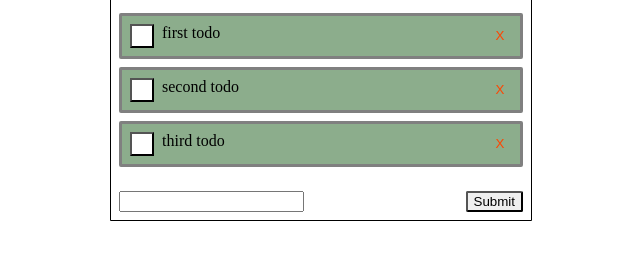
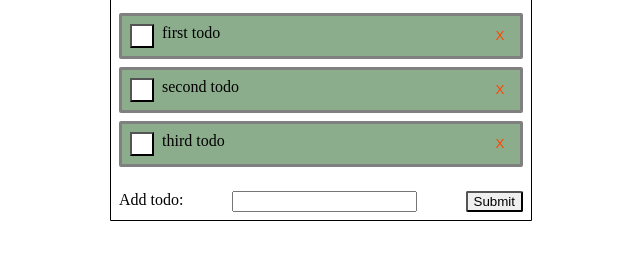
Before and after one commit to starsuit/FAC16-todo-app, a website: page skeleton/index.html in a window 1280 px wide. Shown: the part 245-504 px from the top of the page, without its empty margins (319-959 px from the left). Drawn offline with Linux system fonts and the light colour scheme.

Commit message:
label added and id added to input to match

```diff
--- a/skeleton/index.html
+++ b/skeleton/index.html
@@ -14,7 +14,8 @@
       <!-- <ul></ul> -->
     </div>
     <form id="add-todo" class="form">
-      <input type="text" name="description" value="" required/>
+      <label for="todo-description">Add todo:</label>
+      <input type="text" name="description" id="todo-description"value="" required/>
       <input type="submit" name="" value="Submit" class="button-submit" />
     </form>
   </div>
```
